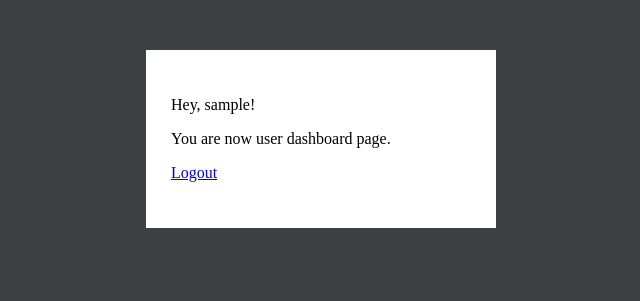
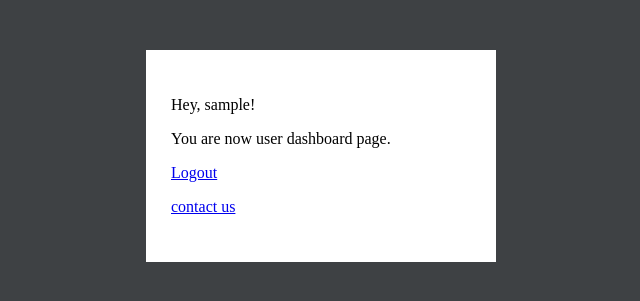
Before and after one commit to Zer0Capitalist/-rsoppgaveMin, a PHP site: page /dashboard.php in a window 1280 px wide. Shown: the top 301 px of the page, without its empty margins (319-959 px from the left). Run offline with PHP 8.4, Linux system fonts and the light colour scheme; the visitor is signed in with stand-in values (Sample User, id 1).

Commit message:
added more of everything

```diff
--- a/dashboard.php
+++ b/dashboard.php
@@ -14,6 +14,7 @@ include("auth_session.php");
         <p>Hey, <?php echo $_SESSION['username']; ?>!</p>
         <p>You are now user dashboard page.</p>
         <p><a href="logout.php">Logout</a></p>
+        <p><a href="contact.php">contact us</a></p>
     </div>
 </body>
 </html>
```
